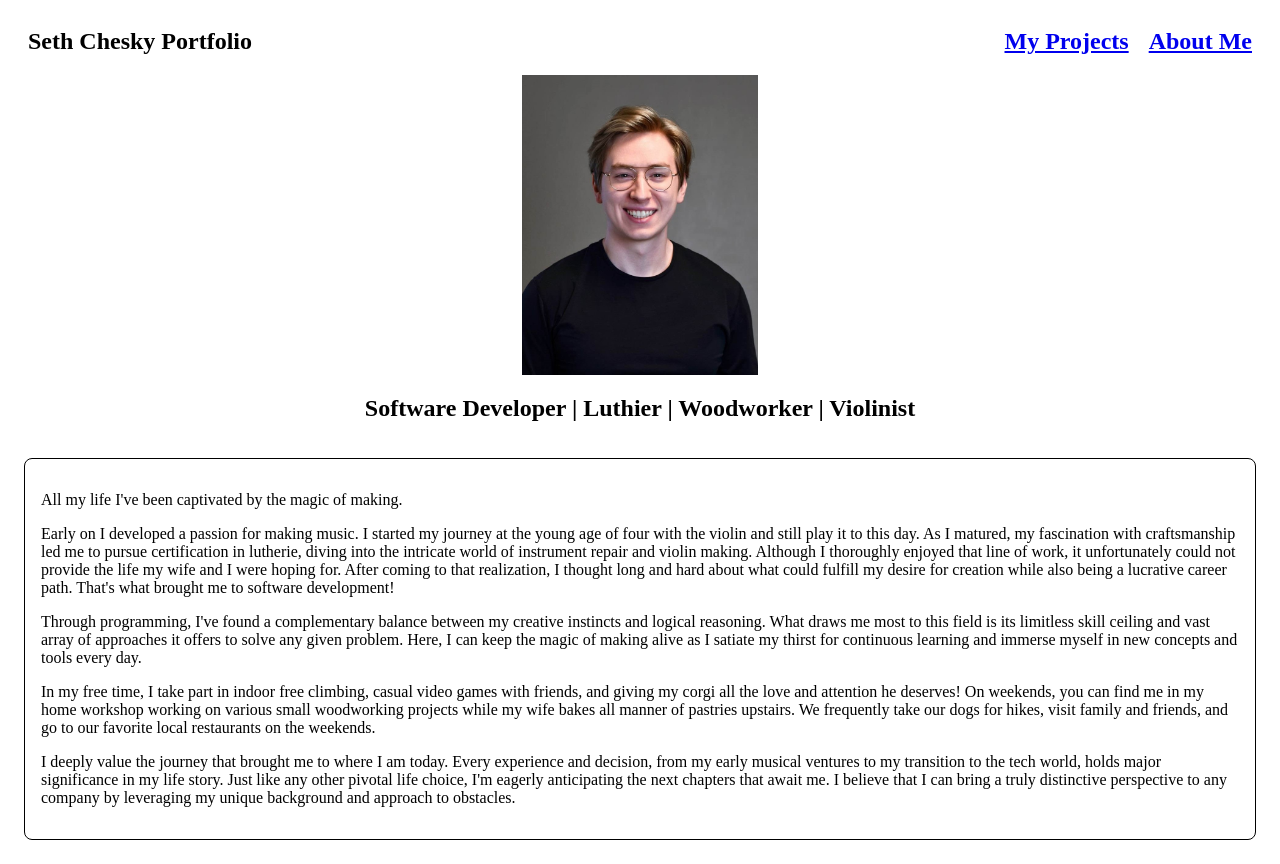
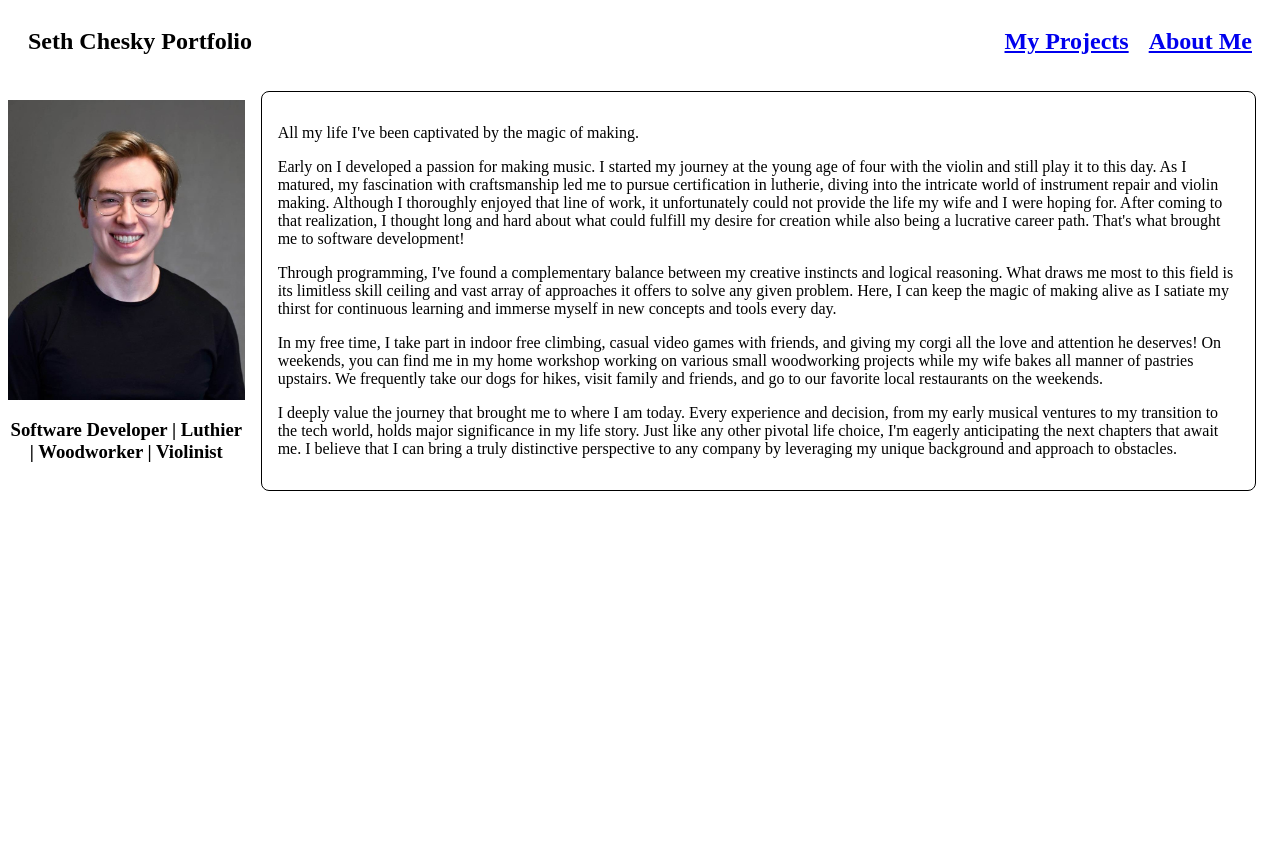
Before and after one commit to chethnut/portfolio-page-vue, a Vue app: page / in a window 1280 px wide. After the commit the page ends 800 px from the top, so only its background shows below. Built offline with nearby package versions, Linux system fonts and the light colour scheme.

Commit message:
design changes to about view

```diff
--- a/src/views/AboutView.vue
+++ b/src/views/AboutView.vue
@@ -1,13 +1,14 @@
 <template>
   <HeaderComp/>
-  <div class="img-container">
-    <img class="profile-picture" src="../assets/Profile-Picture-2.jpg">
-  </div>
+
 
   <div class="about-container">
-
-    <h2 class="characteristics">Software Developer | Luthier | Woodworker | Violinist</h2>
-
+    <div class="pic/char-container">
+      <div class="img-container">
+        <img class="profile-picture" src="../assets/Profile-Picture-2.jpg">
+      </div>
+      <h3 class="characteristics">Software Developer | Luthier | Woodworker | Violinist</h3>
+    </div>
     <div class="blurb">
 
       <p>All my life I've been captivated by the magic of making.</p>
@@ -36,18 +37,11 @@ export default {
 </script>
 
 <style>
-/* @media (min-width: 1024px) {
-  .about {
-    min-height: 100vh;
-    display: flex;
-    align-items: center;
-  }
-} */
 .about-container {
   display: flex;
   justify-content: center;
   align-items: center;
-  flex-direction: column;
+  flex-direction: row;
 }
 .profile-picture {
   height: 300px;
@@ -64,4 +58,8 @@ export default {
     margin: 16px;
     border-radius: 8px;
 }
+.characteristics {
+  display: flex;
+  text-align: center;
+}
 </style>
```
